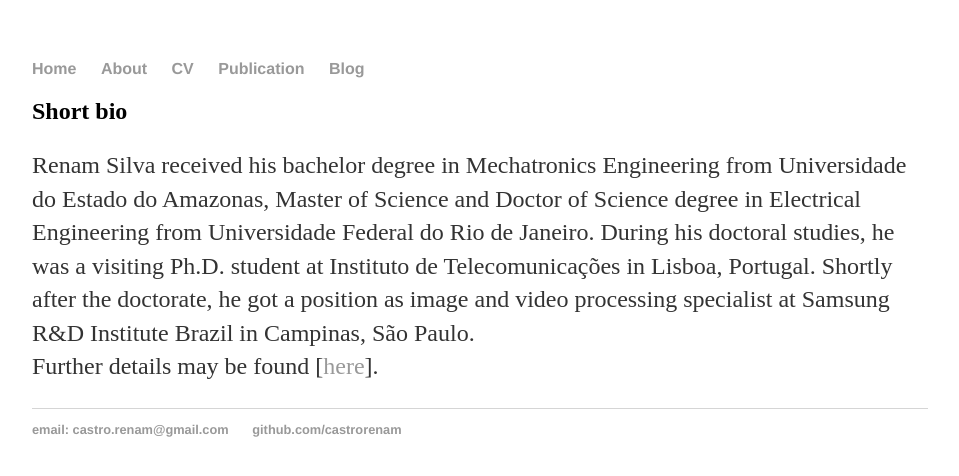
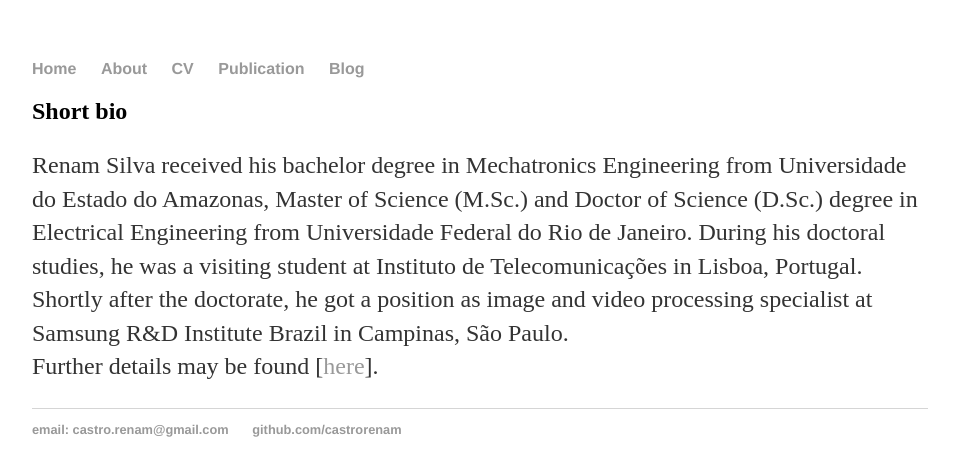
Before and after one commit to castrorenam/castrorenam.github.io, a Jekyll site: the page built from about/index.md, in a window 1280 px wide. Shown: the top 476 px of the page, without its empty margins (160-1119 px from the left). Built offline with Jekyll 4.4.1, drawn with Linux system fonts in a browser that asks for light colours.

Commit message:
Building website

```diff
--- a/about/index.md
+++ b/about/index.md
@@ -8,5 +8,5 @@
 
 
 Renam Silva received his bachelor degree in Mechatronics Engineering from Universidade do Estado do Amazonas,
-Master of Science and Doctor of Science degree in Electrical Engineering from Universidade Federal do Rio de Janeiro. During his doctoral studies, he was a visiting Ph.D. student at Instituto de Telecomunicações in Lisboa, Portugal. Shortly after the doctorate, he got a position as image and video processing specialist at Samsung R&D Institute Brazil in Campinas, São Paulo.
+Master of Science (M.Sc.) and Doctor of Science (D.Sc.) degree in Electrical Engineering from Universidade Federal do Rio de Janeiro. During his doctoral studies, he was a visiting student at Instituto de Telecomunicações in Lisboa, Portugal. Shortly after the doctorate, he got a position as image and video processing specialist at Samsung R&D Institute Brazil in Campinas, São Paulo.
 Further details may be found [[here](./cv.pdf)].
```
